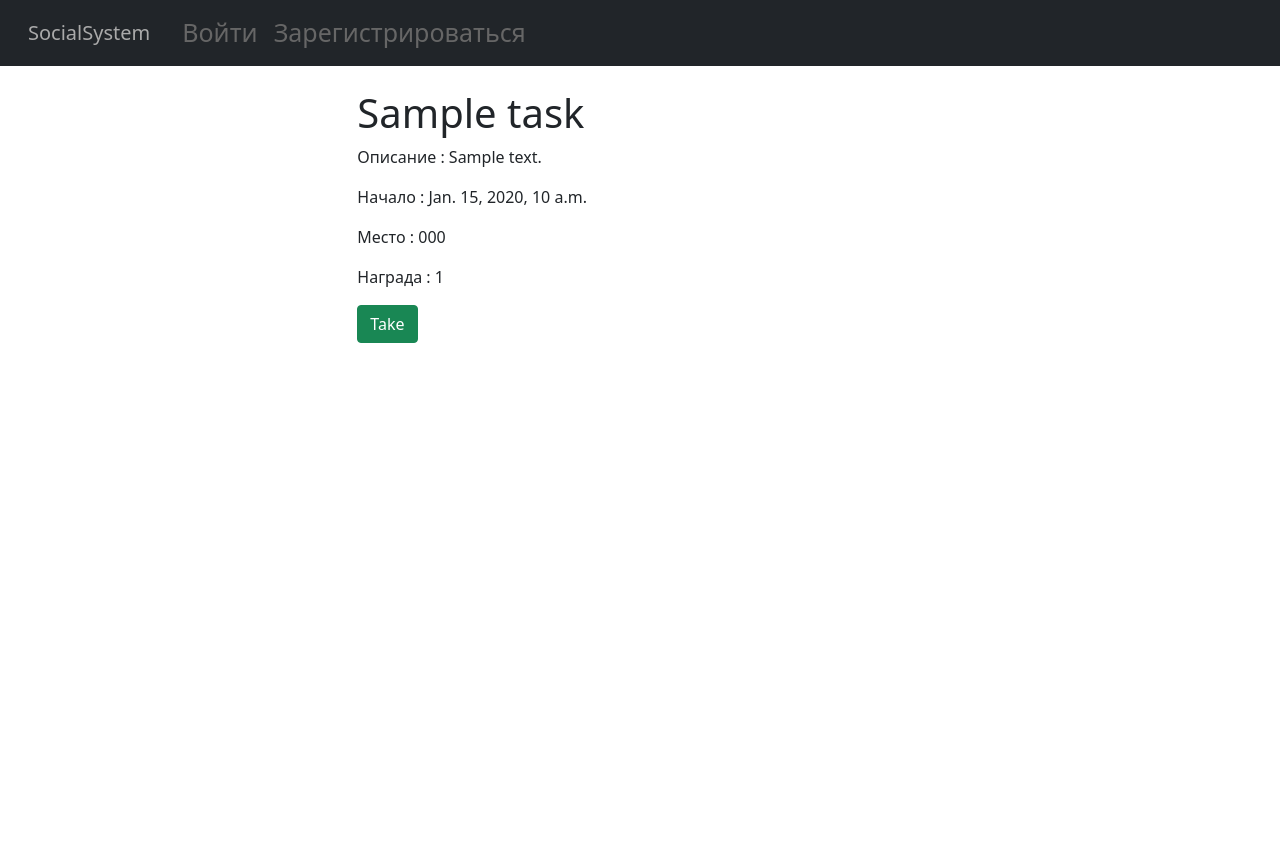
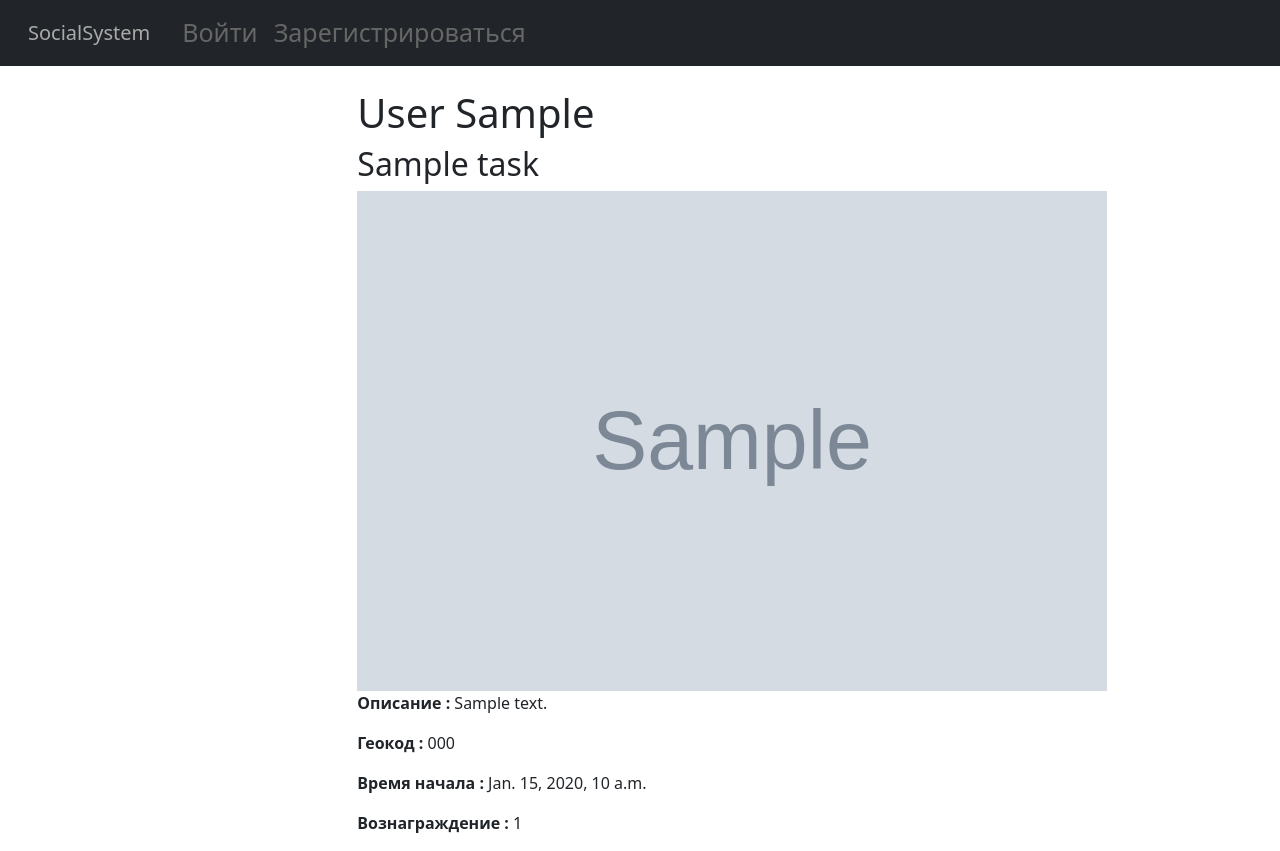
Before and after one commit to InferusAnima/SocialSystem, a Django app: template SocialSystem/main/templates/main/task.html in a window 1280 px wide. Before the commit the page ends 343 px from the top, so only its background shows below. Run offline with Django 4.2, Linux system fonts and the light colour scheme; the template is opened without the code that fills it: values that come from a table or form of the project are taken from there, others are empty; tables that the repository leaves empty hold one stand-in row (values such as "Sample post"); grey boxes marked "Sample" are stand-in pictures.

Commit message:
ManyToMany tasks system

```diff
--- a/SocialSystem/main/templates/main/task.html
+++ b/SocialSystem/main/templates/main/task.html
@@ -2,28 +2,45 @@
 {% block title %}View List{% endblock %}
 
 {% block content %}
-	<h1>{{ls.name}}</h1>
-	<p>Описание : {{ls.description}}</p>
-	<p>Начало : {{ls.beginning}}</p>
-	<p>Место : {{ls.geocode}}</p>
-	<p>Награда : {{ls.award}}</p>
-	{% if not taken and not org %}
-		<form method="post" action="#">
+<h1>{{task.organization.last_name}} {{task.organization.first_name}}</h1>
+<h2>{{task.name}}</h2>
+{% if task.photo %}
+<img src="{{task.photo.url}}" width="750" height="500">
+{% else %}
+<svg class="bd-placeholder-img bd-placeholder-img-lg featurette-image img-fluid mx-auto" width="500" height="500"
+     xmlns="http://www.w3.org/2000/svg" role="img" aria-label="Placeholder: 500x500"
+     preserveAspectRatio="xMidYMid slice" focusable="false"><title>Placeholder</title>
+    <rect width="100%" height="100%" fill="#eee"></rect>
+    <text x="50%" y="50%" fill="#aaa" dy=".3em">500x500</text>
+</svg>
+{% endif %}
+<p><strong>Описание : </strong>{{task.description}}</p>
+<p><strong>Геокод : </strong>{{task.geocode}}</p>
+<p><strong>Время начала : </strong>{{task.beginning}}</p>
+<p><strong>Вознаграждение : </strong>{{task.award}}</p>
+{% if org %}
+{% for person in task.user.all %}
+<div class="row mb-2">
+    <div class="col-1 themed-grid-col"><a href="/user_info/{{person.id}}">{{person.last_name}} {{person.first_name}}</a>
+    </div>
+    <div class="col-1 themed-grid-col">
+        <form method="post" action="">
             {% csrf_token %}
-			<button type="submit" name="take" value="take" class="btn btn-success">Take</button>
+            <button type="submit" name="kick" value="{{person.id}}" class="btn btn-danger">Отстранить</button>
         </form>
-	{% elif taken %}
-		<p>Taken by {{ls.user}}</p>
-	{% endif %}
-	{% if org and ls.user %}
-		<form method="post" action="#">
+    </div>
+</div>
+{% endfor %}
+<form method="post" action="">
     {% csrf_token %}
-			<button type="submit" name="revoke" value="revoke" class="btn btn-danger">Revoke</button>
-			{% if ls.complete %}
-				<button type="submit" name="uncomplete" value="uncomplete" class="btn btn-warning">Uncomplete</button>
+    <button type="submit" name="complete" value="0" class="btn btn-success">Завершить</button>
+</form>
 {% else %}
-				<button type="submit" name="complete" value="complete" class="btn btn-success">Complete</button>
-			{% endif %}
+{% if can_take %}
+<form method="post" action="">
+    {% csrf_token %}
+    <button type="submit" name="take" value="{{user.id}}" class="btn btn-success">Take</button>
 </form>
 {% endif %}
+{% endif %}
 {% endblock %}
```
Also changed, not shown: SocialSystem/main/views.py (+19 -32 lines). Lines whose indentation alone changed are shown as unchanged.
